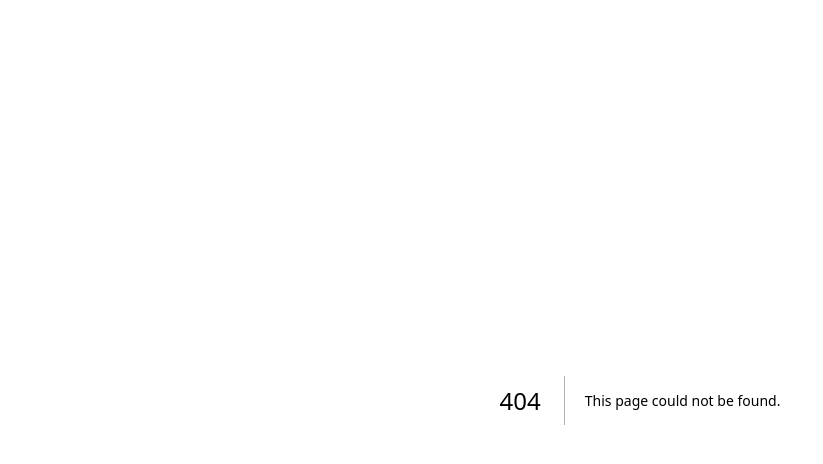
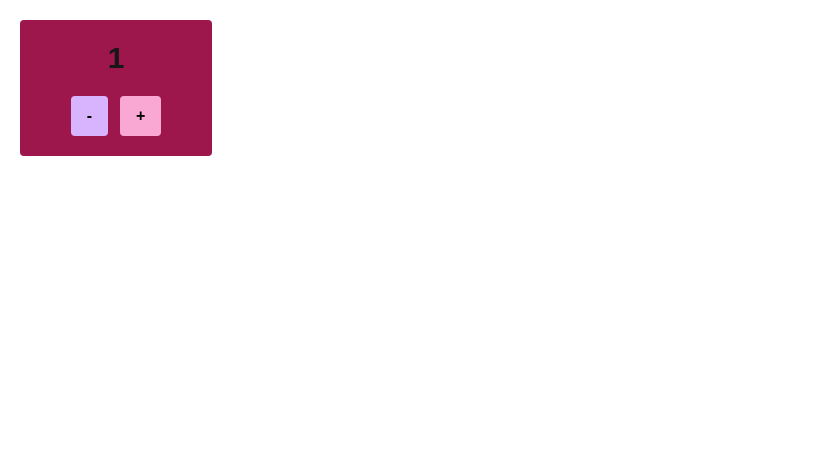
Before and after one commit to tristinsait/cprg306-assignments, a Next.js app: page /week-4 in a window 1280 px wide. Before the commit this address had no page. Shown: the top 464 px of the page, without its empty margins (0-823 px from the left). Built offline with nearby package versions, Linux system fonts and the light colour scheme.

Commit message:
Week 4 Assignment
Completed week 4 assignment and added to main page

```diff
--- a/app/page.js
+++ b/app/page.js
@@ -6,7 +6,8 @@ export default function Home() {
     <main>
       <h1 className="text-4xl font-bold mb-5">CPRG 306: Web Development 2 - Assignments</h1>
       <Link href="/week-2" className="hover:text-pink-300 hover:underline">Week 2 Assignment</Link> <br></br>
-      <Link href="/week-3" className="hover:text-pink-300 hover:underline">Week 3 Assignment</Link>
+      <Link href="/week-3" className="hover:text-pink-300 hover:underline">Week 3 Assignment</Link> <br></br>
+      <Link href="/week-4" className="hover:text-pink-300 hover:underline">Week 4 Assignment</Link>
     </main>
   );
 }
--- /dev/null
+++ b/app/week-4/counter.js
@@ -0,0 +1,26 @@
+export default function Counter({currentCount, incrementCounterFunction, decrementCounterFunction}) {
+
+    let incrBtnDisabled = false;
+    if(currentCount >= 20){
+        incrBtnDisabled = true;
+    }
+
+    let decrBtnDisabled = false;
+    if(currentCount <= 1){
+        decrBtnDisabled = true;
+    }
+
+    let btnStyles = "bg-pink-300 text-black font-bold rounded py-2 px-4 mt-5 mr-1.5 ml-1.5 hover:bg-pink-200 active:bg-pink-400 disabled:bg-purple-300"
+
+    return (
+        <main>
+            <div className="container w-48 bg-pink-800 p-5 rounded content-center text-center">
+                <div className="">
+                    <p className="text-3xl font-bold">{currentCount}</p>
+                    <button className={btnStyles} onClick={decrementCounterFunction} disabled={decrBtnDisabled}>-</button>
+                    <button className={btnStyles} onClick={incrementCounterFunction} disabled={incrBtnDisabled}>+</button>
+                </div>
+            </div>
+        </main>
+    );
+}
--- /dev/null
+++ b/app/week-4/page.js
@@ -0,0 +1,30 @@
+"use client"
+
+import { useState } from "react";
+import Counter from "./counter";
+
+export default function AdvCounterPage(){
+
+    const [count, setCount] = useState(1);
+
+    const incrementCounter = () => {
+        if(count < 20) (
+            setCount(count + 1)
+        );
+    }
+    const decrementCounter = () => {
+        if(count > 1) (
+            setCount(count - 1)
+        );
+    }
+
+    return(
+        <main className="p-5 content-center text-center">
+            <Counter
+                currentCount={count}
+                incrementCounterFunction={incrementCounter}
+                decrementCounterFunction={decrementCounter}
+            />
+        </main>
+    )
+}
```
